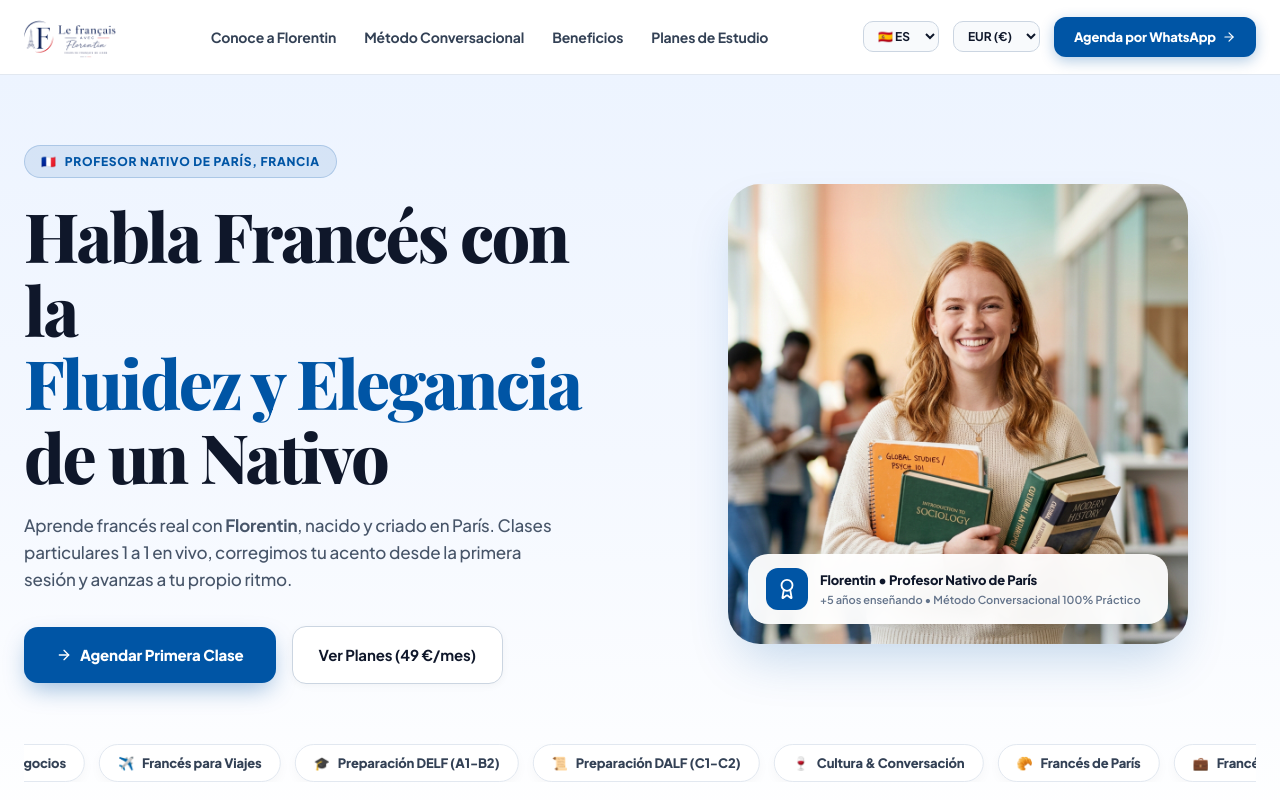
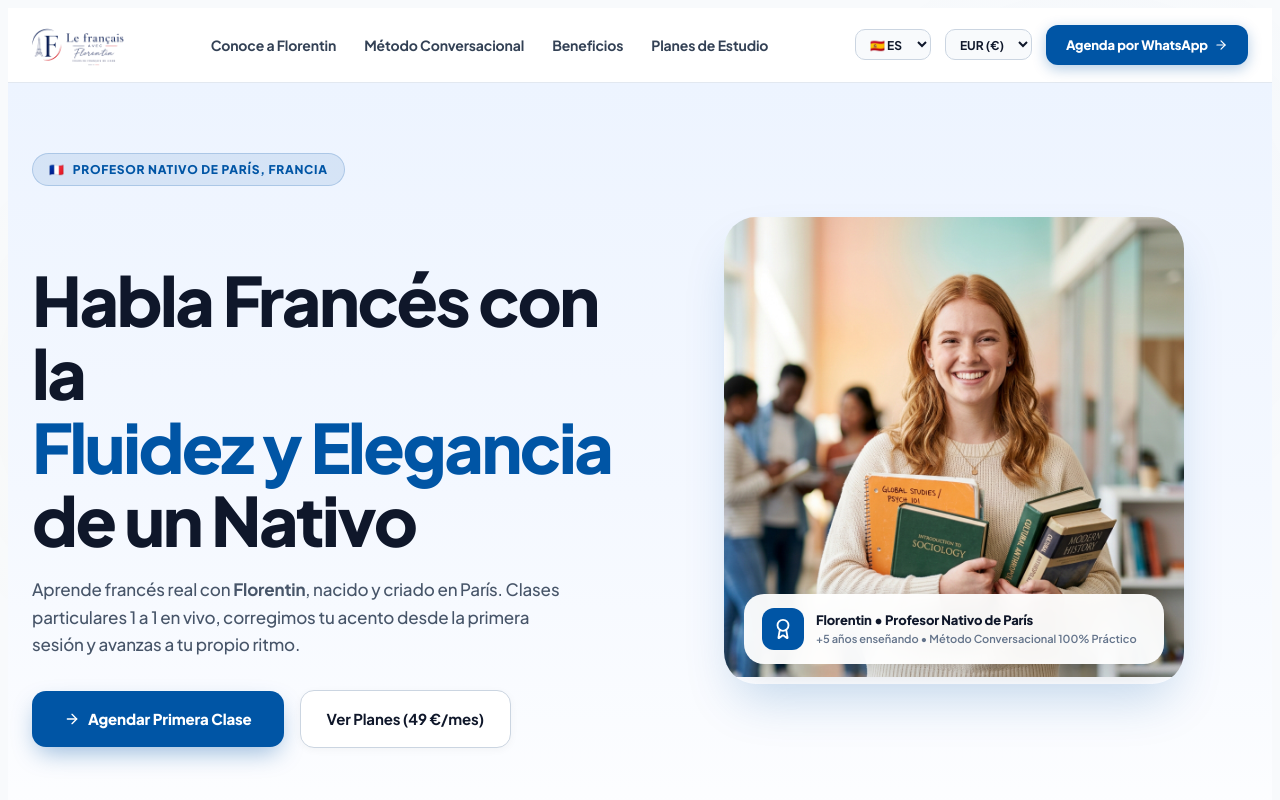
Before and after one commit to billysamov/proyecto-florentin, a Next.js app: page /v2 in a window 1280 px wide. Shown: the top 800 px of the page. Built offline with nearby package versions, Linux system fonts and the light colour scheme; no server answers; the database is empty; a web font is replaced by a local one.

Commit message:
fix: force Plus Jakarta Sans font-family override via CSS on v2-container

```diff
--- a/src/app/globals.css
+++ b/src/app/globals.css
@@ -1,7 +1,8 @@
-@import "tailwindcss";
+@import url('https://fonts.googleapis.com/css2?family=Plus+Jakarta+Sans:ital,wght@0,300;0,400;0,500;0,600;0,700;0,800;1,400;1,700&display=swap');
 
 /* Sistema de Diseño Premium en CSS Puro - Rediseño Total */
 :root {
+  --font-jakarta: 'Plus Jakarta Sans', system-ui, -apple-system, sans-serif;
   /* Paleta de Colores Elegante - Nueva Identidad visual Francesa */
   --primary-hsl: 222, 53%, 12%;      /* Azul Marino/Medianoche Oscuro (#091021) */
   --primary-light-hsl: 222, 40%, 22%;
@@ -48,6 +49,20 @@ html, body {
   scroll-behavior: smooth;
   -webkit-font-smoothing: antialiased;
   -moz-osx-font-smoothing: grayscale;
+}
+
+/* Forzar tipografía Plus Jakarta Sans en el nuevo diseño V2 */
+.v2-container,
+.v2-container *,
+.v2-container h1,
+.v2-container h2,
+.v2-container h3,
+.v2-container p,
+.v2-container a,
+.v2-container button,
+.v2-container span,
+.v2-container select {
+  font-family: 'Plus Jakarta Sans', system-ui, -apple-system, sans-serif !important;
 }
 
 /* Efecto de Fondo Animado "Mesh Gradient" sutil */
--- a/src/app/v2/page.tsx
+++ b/src/app/v2/page.tsx
@@ -21,11 +21,11 @@ export default function LandingV2() {
   };
 
   return (
-    <div style={{
+    <div className="v2-container" style={{
       backgroundColor: "#ffffff",
       color: "#0f172a",
       minHeight: "100vh",
-      fontFamily: "var(--font-sans), var(--font-outfit), system-ui, sans-serif",
+      fontFamily: "'Plus Jakarta Sans', system-ui, -apple-system, sans-serif",
       WebkitFontSmoothing: "antialiased",
       overflowX: "hidden"
     }}>
```
